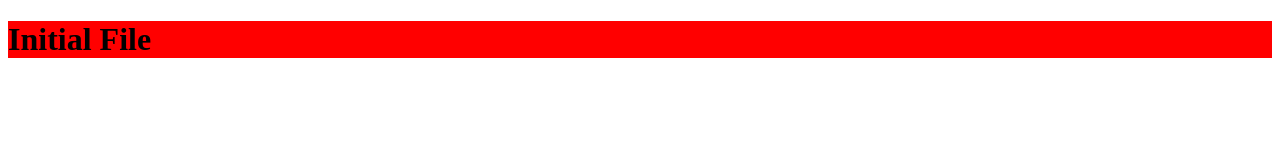
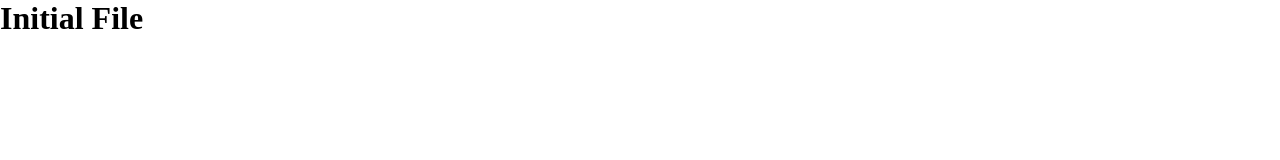
Before and after one commit to mvfranco94/foundation-landing-page, a plain HTML site: page index.html in a window 1280 px wide. Drawn offline with Linux system fonts and the light colour scheme.

Commit message:
Reset CSS properties

```diff
--- a/css/styles.css
+++ b/css/styles.css
@@ -1,3 +1,5 @@
-h1 {
-  background-color: red;
+* {
+  margin: 0;
+  padding: 0;
+  box-sizing: border-box;
 }
```
